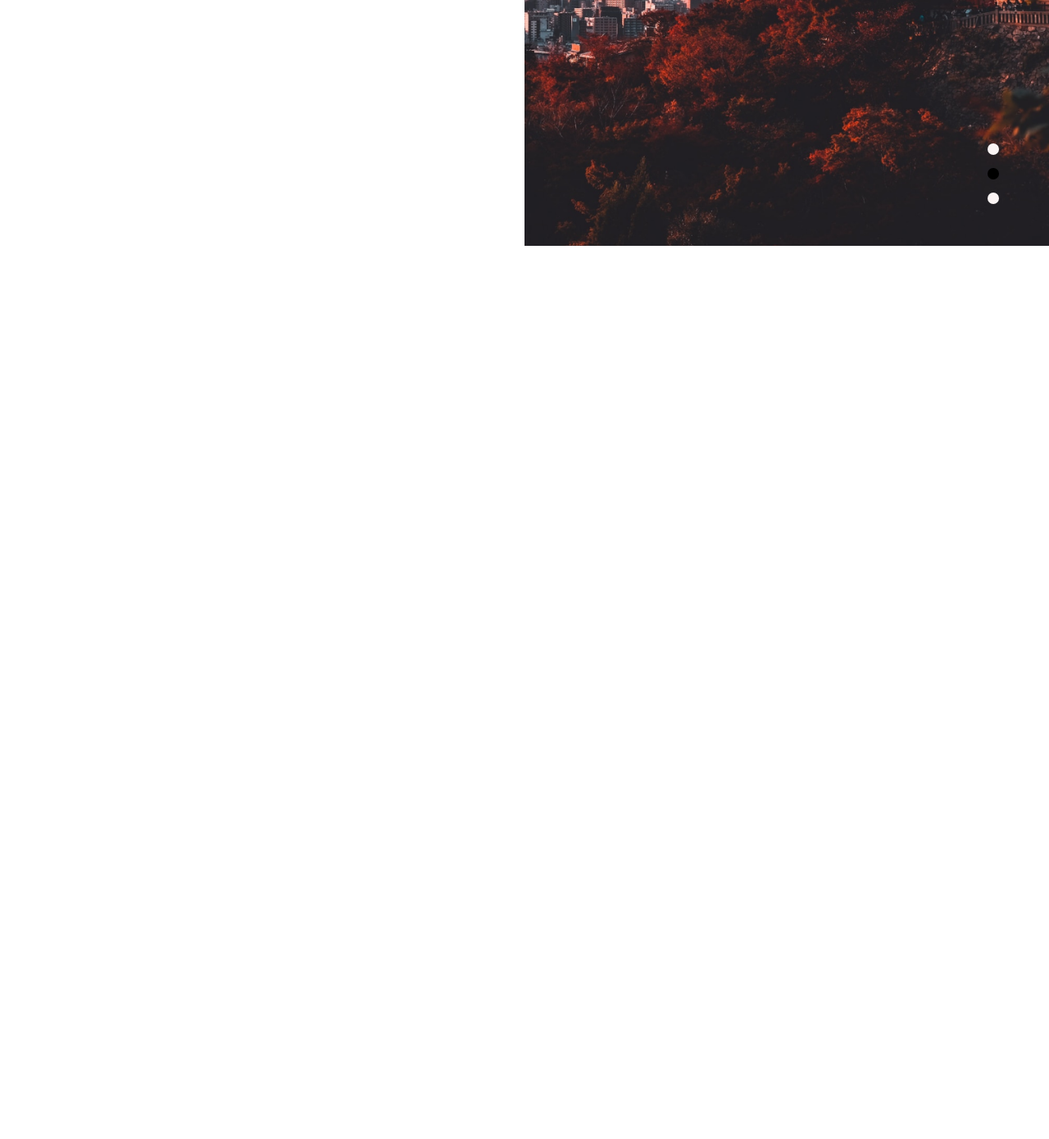
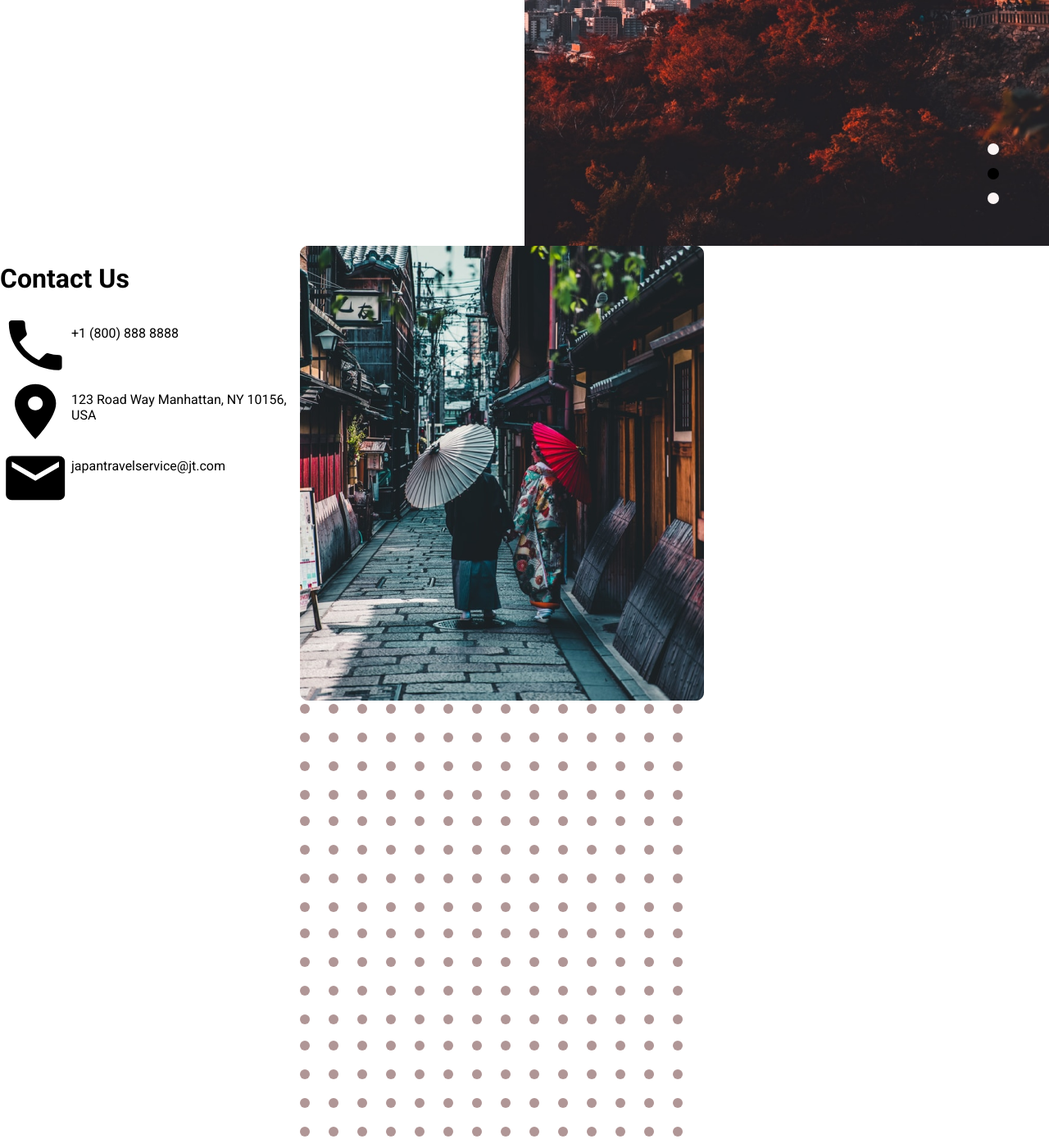
Before and after one commit to ammartin8/cafe-landing-page, a plain HTML site: page index.html in a window 1280 px wide. Shown: the part 1300-2690 px from the top of the page at 82% size. Before the commit the page ends 1600 px from the top, so only its background shows below. Drawn offline with Linux system fonts and the light colour scheme.

Commit message:
Adding elements and styling contact page

```diff
--- a/css/index.css
+++ b/css/index.css
@@ -201,6 +201,33 @@ div#about-image-section ul.nav-circles {
 }
 
 
+div#contact-page {
+    display: flex;
+    flex-direction: row;
+}
+
+ul.contact-list> li.contact-list-items {
+    display: flex;
+    flex-direction: row;
+}
+
+div.contact-image-section {
+    display: flex;
+    flex-direction: row;
+}
+
+.contact-image-front {
+    display: inline;
+    position: relative;
+    z-index: 100;
+}
+
+.contact-image-back {
+    display: inline;
+    position: relative;
+    z-index: -100;
+}
+
 @media (min-width:320px) {
     /* smartphones, iPhone, portrait 480x320 phones */
 }
--- a/index.html
+++ b/index.html
@@ -76,7 +76,7 @@
             <div id="about-image-section">
                 <div class="nav-circles-section">
                     <ul class="nav-circles">
-                        <li><a href="#">
+                        <li><a href="#home-page">
                                 <svg class="circle-nav-item">
                                     <circle cx="10" cy="10" r="7" fill="#FBF4F4"/>
                                 </svg>
@@ -98,6 +98,23 @@
             </div>
         </div>
 
+        <div id="contact-page">
+            <div class="contact-info">
+                <h1>Contact Us</h1>
+                <div class="contact-list-section">
+                    <ul class="contact-list">
+                        <li class="contact-list-items"><img src="images/phone-icon.svg"><p>+1 (800) 888 8888</p></li>
+                        <li class="contact-list-items"><img src="images/map-icon.svg"><p>123 Road Way Manhattan, NY 10156, USA</p></li>
+                        <li class="contact-list-items"><img src="images/mail-icon.svg"><p>japantravelservice@jt.com</p></li>
+                    </ul>
+                </div>
+            </div>
+            <div class="contact-image-section">
+                <div class="contact-image"><img src="images/contact-image.png" class="contact-image-front"><img src="images/contact-image-bkg.svg" class="contact-image-back"></div>
+                <div class="contact-image-bkg"> </div>
+            </div>
+        </div>
+
     </div>
 </body>
 
```
